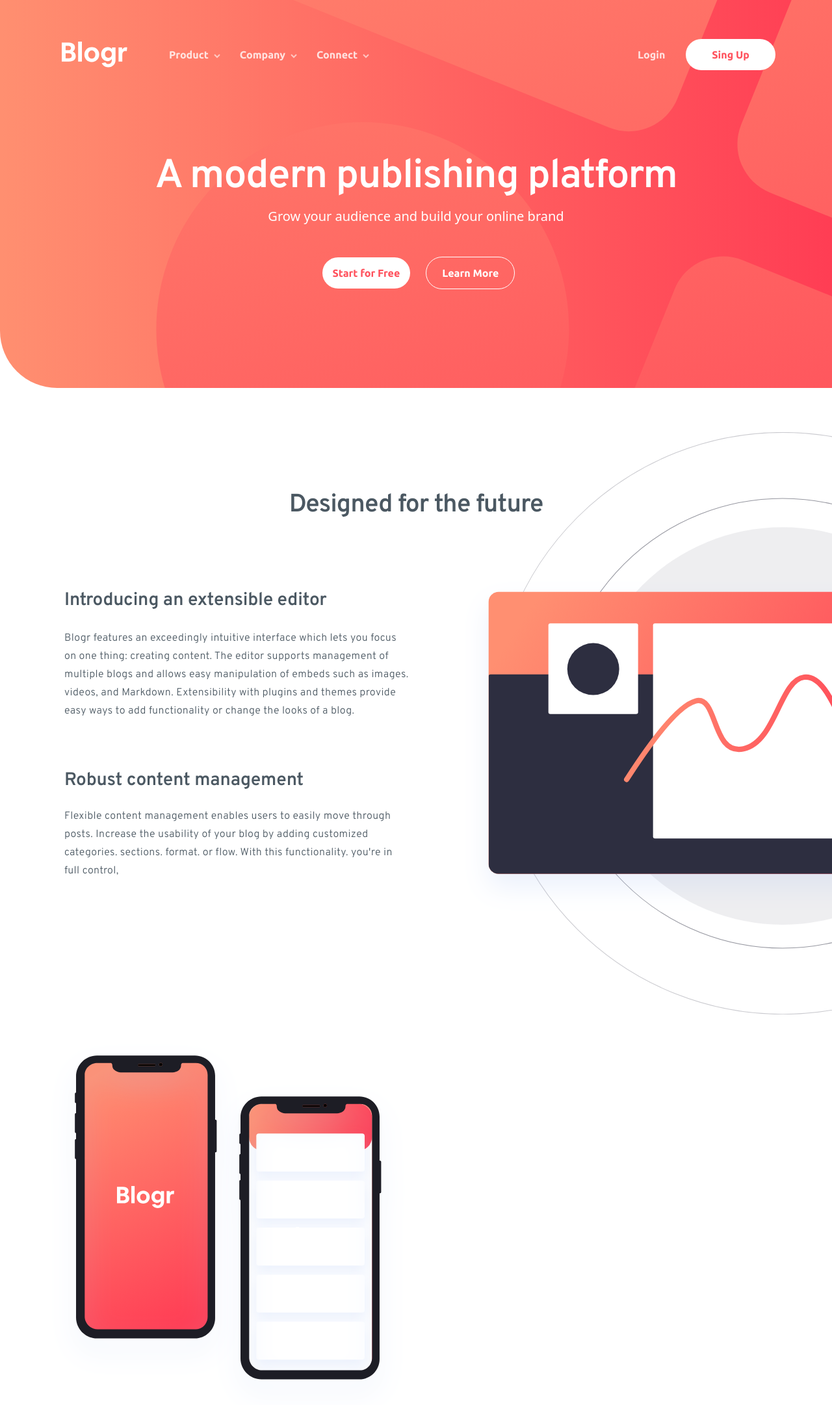
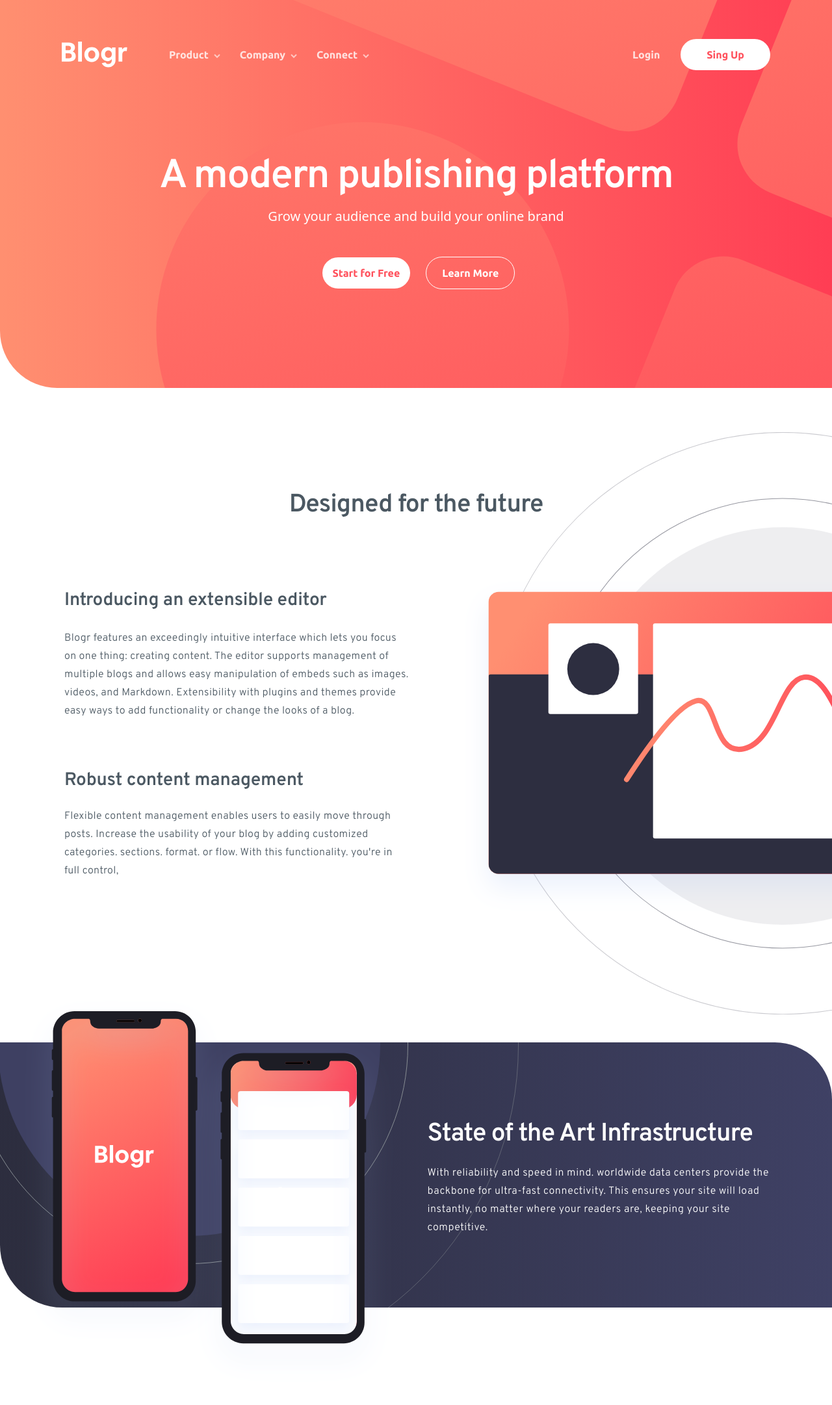
Before and after one commit to rwxdan/blogr-landing-page, a React (Vite) app: page / in a window 1280 px wide. Shown: the top 2162 px of the page at 65% size. After the commit the page ends 2129 px from the top, so only its background shows below. Built offline with nearby package versions, Linux system fonts and the light colour scheme.

Commit message:
Change h1 letter spacing and cta link

```diff
--- a/src/components/Hero.jsx
+++ b/src/components/Hero.jsx
@@ -2,7 +2,7 @@ const Hero = () => {
   return (
     <section className=" mt-[7.375rem] mb-[8rem]">
       <div className="text-center pb-6">
-        <h1 className="font-overpass text-[3.875rem] font-bold text-[var(--neutral-clr-400)] tracking-tight">
+        <h1 className="font-overpass text-[3.875rem] font-bold text-[var(--neutral-clr-400)] tracking-[-0.0325em]">
           A modern publishing platform
         </h1>
         <h2 className="text-[var(--neutral-clr-400)] text-xl">
@@ -12,7 +12,7 @@ const Hero = () => {
       <div className="flex justify-center gap-8 items-center py-6">
         <a
           className="block px-4 py-[0.75rem] mr-[-0.5rem] rounded-full bg-[var(--neutral-clr-400)] text-[var(--primary-clr-600)] font-ubuntu font-bold text-base hover:bg-[var(--primary-clr-500)] hover:text-[var(--neutral-clr-400)] ease-in-out duration-200"
-          href="#start"
+          href="#get_started"
         >
           Start for Free
         </a>
--- a/src/components/Nav.jsx
+++ b/src/components/Nav.jsx
@@ -4,7 +4,7 @@ import { links } from "/src/constants";
 import NavSubmenu from "./NavSubmenu";
 const Nav = () => {
   return (
-    <div className="article flex  my-[3.75rem] px-5 items-center justify-between">
+    <div className="article flex  my-[3.75rem] px-5 items-center">
       <div className="flex gap-16 items-center">
         <a href="#" className="block w-auto">
           <img src={logo} alt="Blogr" />
@@ -18,13 +18,13 @@ const Nav = () => {
       </div>
       <div className="flex flex-1 justify-end gap-8 items-center">
         <a
-          className="ua-login block font-ubuntu font-bold text-[var(--neutral-clr-400)] opacity-80 hover:opacity-100"
+          className="ua-login block font-ubuntu font-bold text-[var(--neutral-clr-400)] opacity-80 hover:opacity-100 text-base"
           href="#login"
         >
           Login
         </a>
         <a
-          className="block font-ubuntu font-bold text-[var(--primary-clr-600)] bg-[var(--neutral-clr-400)] px-10 py-3 mr-[-0.5rem] rounded-full hover:text-[var(--neutral-clr-400)] hover:bg-[var(--primary-clr-500)] ease-in-out duration-200"
+          className="block font-ubuntu font-bold text-[var(--primary-clr-600)] bg-[var(--neutral-clr-400)] px-10 py-3 rounded-full hover:text-[var(--neutral-clr-400)] hover:bg-[var(--primary-clr-500)] ease-in-out duration-200 text-base"
           href="#sing-up"
         >
           Sing Up
--- a/src/components/Phones.jsx
+++ b/src/components/Phones.jsx
@@ -2,10 +2,25 @@ import React from "react";
 import IllustrationPhones from "/src/assets/static/images/illustration-phones.svg";
 const Phones = () => {
   return (
-    <section>
-      <div className="article">
+    <section className="phones">
+      <div className="article flex flex-col-reverse sm:flex-row items-center px-5 justify-between  sm:max-h-[25.5rem]">
         <div>
-          <img src={IllustrationPhones} alt="A phones " />
+          <img
+            className="illustration-phones"
+            src={IllustrationPhones}
+            alt="Illustration of two phones displaying the Blogr app"
+          />
+        </div>
+        <div className="ml-12">
+          <h2 className="font-bold font-overpass tracking-[-1px] text-[var(--neutral-clr-400)] text-[2.425rem] my-1">
+            State of the Art Infrastructure
+          </h2>
+          <p className="font-normal font-overpass tracking-[0.0325em] text-[var(--neutral-clr-400)] font-base leading-7 max-w-[56ch] pt-3">
+            With reliability and speed in mind. worldwide data centers provide
+            the backbone for ultra-fast connectivity. This ensures your site
+            will load instantly, no matter where your readers are, keeping your
+            site competitive.
+          </p>
         </div>
       </div>
     </section>
```
